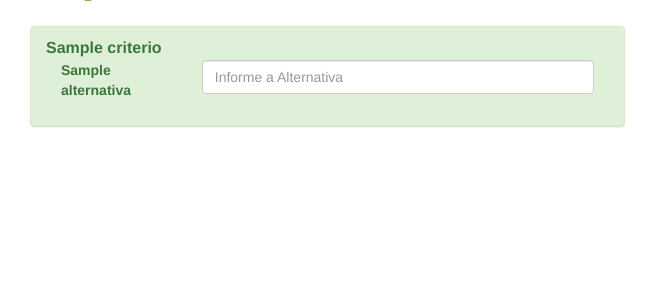
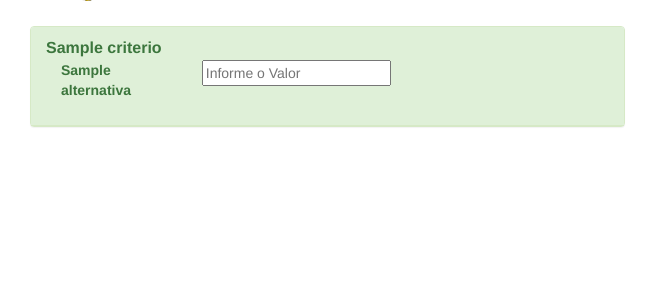
Before and after one commit to OthoGarcia/Analise-Decisoria, a Django app: template analise_decisoria/main/templates/main/preencheMatriz.html in a window 1280 px wide. Shown: the part 64-351 px from the top of the page, without its empty margins (0-658 px from the left). Run offline with Django 3.2, Linux system fonts and the light colour scheme; the template is opened without the code that fills it: most values are stand-ins (such as "Sample title", 1, 10 or a date in 2020); some libraries are stand-ins or nearby versions.

Commit message:
Ajustes na interface da tela de preenchimento de valores

```diff
--- a/analise_decisoria/main/templates/main/preencheMatriz.html
+++ b/analise_decisoria/main/templates/main/preencheMatriz.html
@@ -13,7 +13,7 @@
                  {% for alternativa in alternativas %}
                      <label for="firstname" class="col-md-3 control-label">{{ alternativa }}</label>
                      <div class="col-md-9">
-                         <input required class="form-control" name="Alternativa{{ forloop.counter }} " placeholder="Informe a Alternativa">
+                         <input required type="number" min="0.01" step="0.5 class="form-control" name="Alternativa{{ forloop.counter }} " placeholder="Informe o Valor">
                      </div>
                      <br></br>
                  {% endfor %}
```
